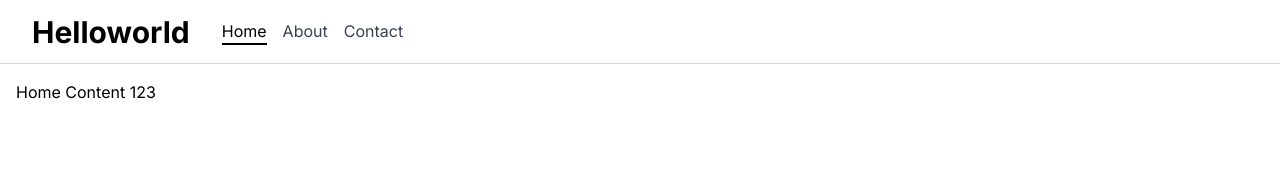
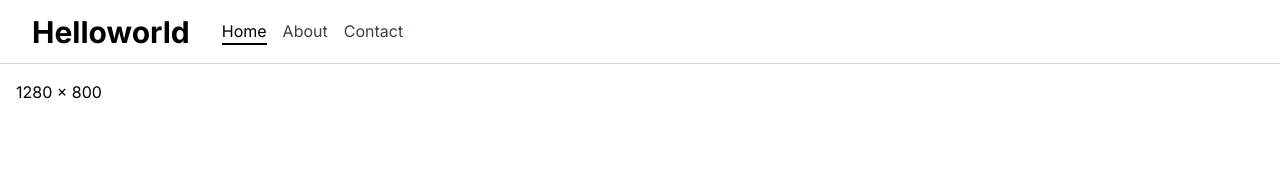
Before and after one commit to srutz/nextjs_react, a Next.js app in the folder 001_helloworld/: page / in a window 1280 px wide. Shown: the top 170 px of the page. Built offline with nearby package versions, Linux system fonts and the light colour scheme.

Commit message:
useWindowSize and useRepainter

```diff
--- a/001_helloworld/next.config.mjs
+++ b/001_helloworld/next.config.mjs
@@ -1,4 +1,6 @@
 /** @type {import('next').NextConfig} */
-const nextConfig = {};
+const nextConfig = {
+    reactStrictMode: false,
+};
 
 export default nextConfig;
--- a/001_helloworld/src/app/page.tsx
+++ b/001_helloworld/src/app/page.tsx
@@ -1,5 +1,10 @@
-import { MainContent } from "@/components/MainContent";
+import { Counter } from "@/components/MainContent";
+import { Fragment } from "react";
 
 export default function Home() {
-    return <MainContent></MainContent>
+    return (
+        <>
+            <Counter name="top"></Counter>
+        </>
+    )
 }
--- a/001_helloworld/src/components/MainContent.tsx
+++ b/001_helloworld/src/components/MainContent.tsx
@@ -1,17 +1,58 @@
 "use client"
 
-import { ReactNode } from "react"
+import { Dispatch, MouseEvent, ReactNode, SetStateAction, useEffect, useState } from "react"
 
-type H1Props = { children: ReactNode }
 
-function H1(props: H1Props) {
-    function onClick() {
-        console.log("H1 clicked")
-    }
-    return <h1 onClick={onClick}>{props.children}</h1>
+type WindowSize = {
+    width: number
+    height: number
+}
+
+export function useRepainter(intervalMs: number) {
+    const [ dummy, setDummy ] = useState(0)
+    useEffect(() => {
+        const id = setInterval(() => {
+            setDummy(dummy + 1)
+        }, intervalMs)
+        return () => {
+            clearInterval(id)
+        }
+    }, [ dummy])
+
+}
+
+export function useWindowSize() {
+    const [ windowSize, setWindowSize] = useState<WindowSize>(
+        { width: window.innerWidth, height: window.innerHeight })
+
+    useEffect(() => {
+        const listener = () => {
+            setWindowSize({
+                width: window.innerWidth,
+                height: window.innerHeight })
+        }
+        window.addEventListener("resize", listener)
+        // setup
+        return () => {
+            // cleanup
+            window.removeEventListener("resize", listener)
+        }
+    }, [])
+    return windowSize
 }
 
 
-export function MainContent() {
-    return <H1>Home Content 123</H1>
+
+export function Counter(props: { name: string}) {
+    console.log("Counter " + props.name + " rendered ")
+    const ws = useWindowSize()
+    useRepainter(1_500)
+    return <div>{ws.width} x {ws.height}</div>
+    /*
+    const [ counter, setCounter ] = useState(200)
+    const onClick = () => {
+        setCounter(counter + 1)
+    }
+    return <div id="d1" onClick={onClick} >{"Counter " + counter}</div>
+    */
 }
```
